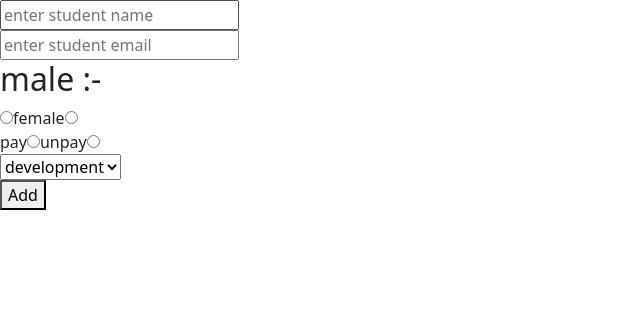
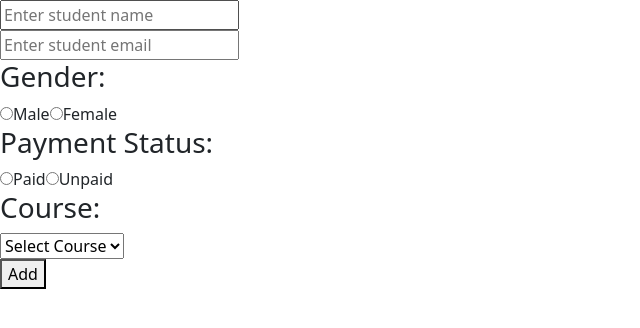
Before and after one commit to smanaman/Lms-project, a React (Vite) app: page /studentdata in a window 1280 px wide. Shown: the top 328 px of the page, without its empty margins (0-640 px from the left). Built offline with nearby package versions, Linux system fonts and the light colour scheme.

Commit message:
student data

```diff
--- a/src/Pages/StudentData.jsx
+++ b/src/Pages/StudentData.jsx
@@ -1,43 +1,113 @@
-import React, { useState } from 'react'
+import React, { useState } from "react";
+import { useDispatch } from "react-redux";
+import { addadmin } from "../feactures/Studentslice"; // Import the action from Redux slice
 
 const StudentData = () => {
+  const dispatch = useDispatch();
 
-  const [input,setInput]=useState({
-    name
-  })
+  // State for form input
+  const [input, setInput] = useState({
+    name: "",
+    email: "",
+    gender: "",
+    fee: "",
+    course: "",
+  });
+
+  // Handle input changes
+  const handleChange = (e) => {
+    const { name, value } = e.target;
+    setInput((prev) => ({ ...prev, [name]: value }));
+  };
+
+  // Handle form submission
+  const handleSubmit = (e) => {
+    e.preventDefault();
+    dispatch(addadmin(input)); // Dispatch the action to Redux store
+    console.log("Submitted Data:", input);
+    setInput({ name: "", email: "", gender: "", fee: "", course: "" }); // Reset form
+  };
+
   return (
     <div>
-     <form>
-      <input type="text" name=""  placeholder='enter student name'/>
-      <br />
-      <input type='email' name=""  placeholder='enter student email' />
-      <br />
-      <h2>male :-</h2>
+      <form onSubmit={handleSubmit}>
+        <input
+          type="text"
+          name="name"
+          placeholder="Enter student name"
+          value={input.name}
+          onChange={handleChange}
+        />
+        <br />
 
-      <input type="radio" name="xender" value='male'/>
-      female
-      <input type="radio" name='xender' value='female' />
-      <br />
+        <input
+          type="email"
+          name="email"
+          placeholder="Enter student email"
+          value={input.email}
+          onChange={handleChange}
+        />
+        <br />
 
-     pay
-      <input type="radio" name="fee" value='payed' />
-     unpay
-      <input type="radio" name="fee" value='unpay' />
+        <h3>Gender:</h3>
+        <label>
+          <input
+            type="radio"
+            name="gender"
+            value="male"
+            checked={input.gender === "male"}
+            onChange={handleChange}
+          />
+          Male
+        </label>
+        <label>
+          <input
+            type="radio"
+            name="gender"
+            value="female"
+            checked={input.gender === "female"}
+            onChange={handleChange}
+          />
+          Female
+        </label>
+        <br />
 
-<br />
-<select name="" >
-  <option value="development">development</option>
-  <option value="graphics">graphics</option>
-  <option value="ui-ux">ui-ux</option>
+        <h3>Payment Status:</h3>
+        <label>
+          <input
+            type="radio"
+            name="fee"
+            value="paid"
+            checked={input.fee === "paid"}
+            onChange={handleChange}
+          />
+          Paid
+        </label>
+        <label>
+          <input
+            type="radio"
+            name="fee"
+            value="unpaid"
+            checked={input.fee === "unpaid"}
+            onChange={handleChange}
+          />
+          Unpaid
+        </label>
+        <br />
 
-</select>
-<br />
+        <h3>Course:</h3>
+        <select name="course" value={input.course} onChange={handleChange}>
+          <option value="">Select Course</option>
+          <option value="development">Development</option>
+          <option value="graphics">Graphics</option>
+          <option value="ui-ux">UI/UX</option>
+        </select>
+        <br />
 
-<button>Add</button>
+        <button type="submit">Add</button>
+      </form>
+    </div>
+  );
+};
 
-     </form>
-    </div>
-  )
-}
-
-export default StudentData
+export default StudentData;
--- a/src/feactures/Studentslice.jsx
+++ b/src/feactures/Studentslice.jsx
@@ -1,24 +1,24 @@
 import { createSlice, nanoid } from "@reduxjs/toolkit";
 
-const initialState={
-    admin:JSON.parse(localStorage.getItem('AdminRegister')) || []
+const initialState = {
+    admin: JSON.parse(localStorage.getItem('AdminRegister')) || []
 
 }
-const Studentslice=createSlice({
-name:'admin',
-initialState,
-reducers:{
-    addadmin:(state,action)=>{
-state.admin.push({...action.payload,id:nanoid()})
-    },
-    loout:(state,action)=>{
-localStorage.removeItem('AdminRegister')
-state.admin=[]
+const Studentslice = createSlice({
+    name: 'admin',
+    initialState,
+    reducers: {
+        addadmin: (state, action) => {
+            state.admin.push({ ...action.payload, id: nanoid() })
+        },
+        loout: (state, action) => {
+            localStorage.removeItem('AdminRegister')
+            state.admin = []
+        }
     }
-}
 
 })
 
 
 export default Studentslice.reducer
-export const {addadmin,loout} =Studentslice.actions
+export const { addadmin, loout } = Studentslice.actions
```
